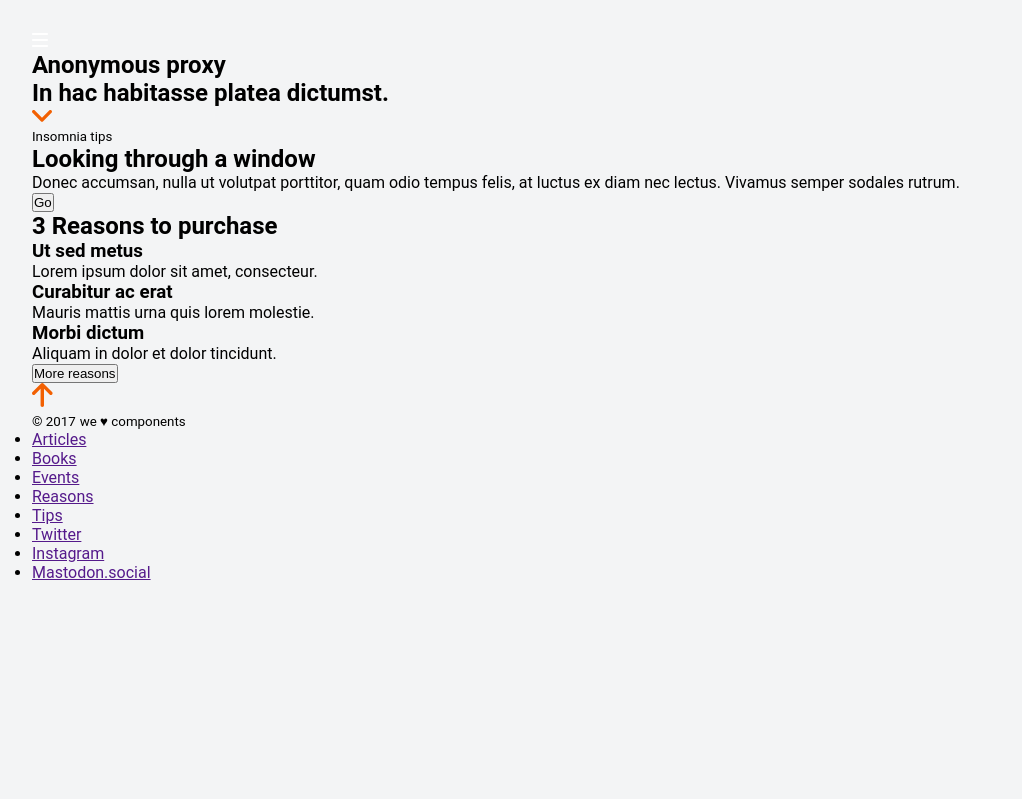
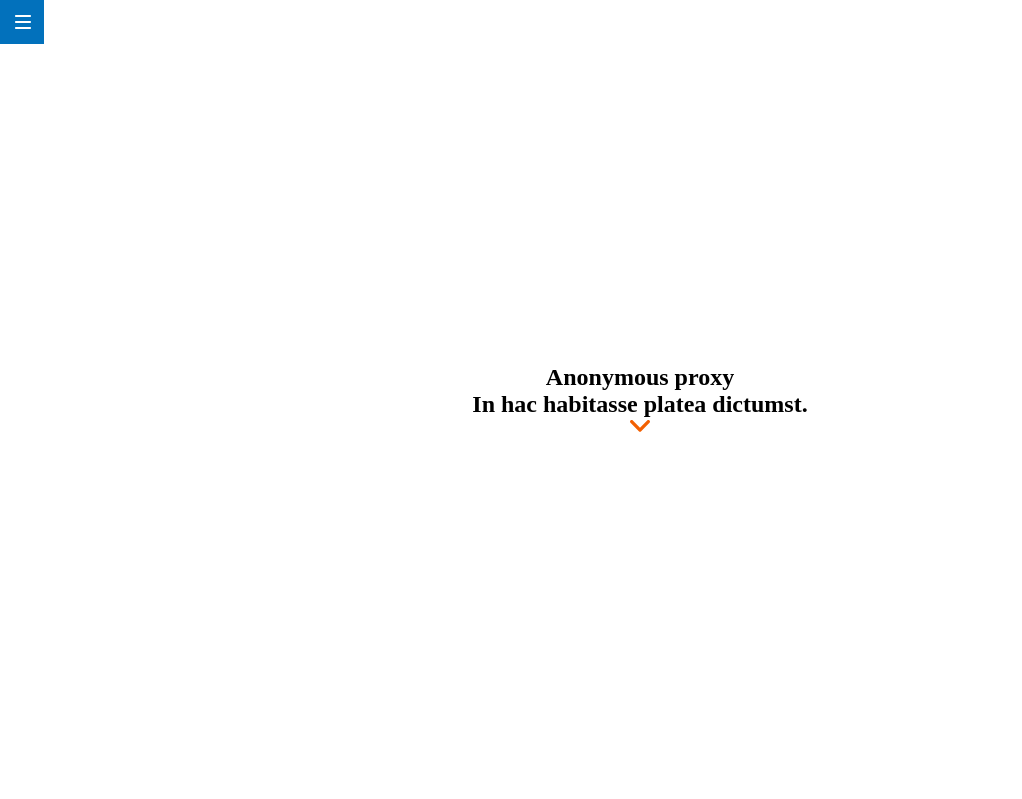
Before and after one commit to chicano85/anonimous-proxy, a website: page src/html/index.html in a window 1280 px wide. Shown: the top 799 px of the page, without its empty margins (0-1022 px from the left). Drawn offline with nearby package versions, Linux system fonts and the light colour scheme; files that its build step writes are made by us from their sources; files whose address does not match are found by name.

Commit message:
add partials header and main

```diff
--- a/src/html/partials/main.html
+++ b/src/html/partials/main.html
@@ -1,5 +1,6 @@
 <main class="main">
   <section class="main__hero">
+    <div class="main__div">
       <h1>Anonymous proxy</h1>
       <h2>In hac habitasse platea dictumst.</h2>
       <a href="index.html#" title="">
@@ -10,6 +11,7 @@
       a la sección 3"
         />
       </a>
+    </div>
   </section>
   <section class="tips">
     <small>Insomnia tips</small>
--- a/src/scss/core/_variables.scss
+++ /dev/null
@@ -1,6 +0,0 @@
-// fonts
-$font-main: "Roboto", sans-serif;
-
-// colors
-$color-white: #f3f4f5;
-$color-secondary: #999;
--- a/src/scss/layout/_footer.scss
+++ /dev/null
@@ -1,8 +0,0 @@
-.page__footer {
-  position: fixed;
-  left: 0;
-  bottom: 0;
-  width: 100vw;
-  padding: 1rem;
-  color: $color-secondary;
-}
--- a/src/scss/layout/_header.scss
+++ b/src/scss/layout/_header.scss
@@ -1,5 +1,10 @@
-.page__header {
-  display: flex;
-  justify-content: space-evenly;
-  margin-bottom: 3rem;
+.header {
+  background-color: #0271bc;
+  width: 44px;
+  height: 44px;
+  position: fixed;
+  top: 0;
 }
+.header_img {
+  padding: 15px;
+}
--- /dev/null
+++ b/src/scss/layout/_main.scss
@@ -0,0 +1,15 @@
+.main__hero {
+  display: flex;
+  flex-direction: column;
+  align-items: center;
+  justify-content: center;
+  text-align: center;
+  height: 100vh;
+}
+
+/* .main__div {
+  display: flex;
+  flex-direction: column;
+  align-items: center;
+  justify-content: center;
+} */
--- a/src/scss/layout/_page.scss
+++ /dev/null
@@ -1,7 +0,0 @@
-body {
-  padding: 2rem;
-  height: 100vh;
-  background: url("../images/logo-adalab.png") center center no-repeat
-    $color-white;
-  font-family: $font-main;
-}
--- a/src/scss/main.scss
+++ b/src/scss/main.scss
@@ -1,7 +1,11 @@
-@import 'core/variables';
-@import 'core/reset';
-@import 'components/links';
-@import 'layout/page';
-@import 'layout/header';
-@import 'layout/footer';
-@import 'pages/index';
+/* fonts */
+
+@import url("https://fonts.googleapis.com/css2?family=Roboto+Slab:wght@700&display=swap");
+
+/* core */
+@import "./core/reset.scss";
+
+/* layout */
+
+@import "./layout/header.scss";
+@import "./layout/main.scss";
```
Lines whose indentation alone changed are shown as unchanged.
